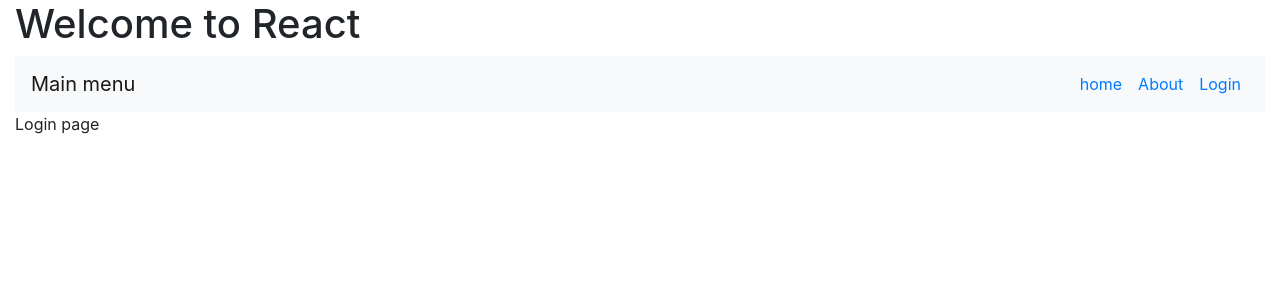
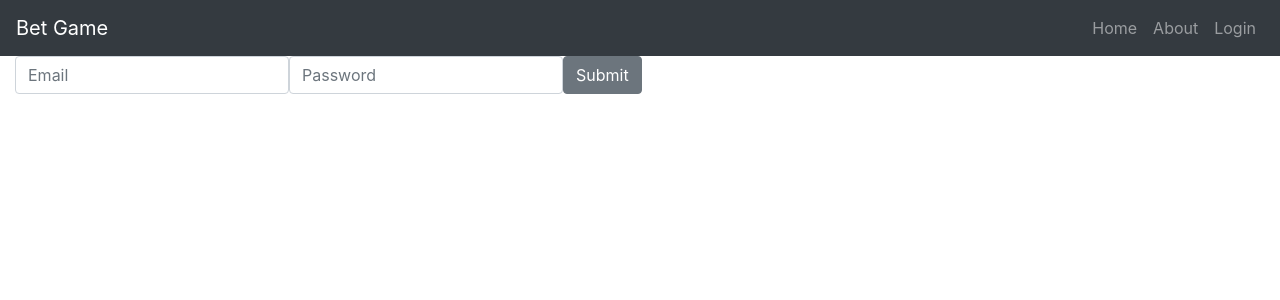
Before and after one commit to blaskodaniel/Betgame, a React (Create React App) app: page /login in a window 1280 px wide. Shown: the top 300 px of the page. Built offline with nearby package versions, Linux system fonts and the light colour scheme.

Commit message:
Menu change

```diff
--- a/src/components/App/App.js
+++ b/src/components/App/App.js
@@ -11,9 +11,8 @@ class App extends Component {
     return (
       <BrowserRouter>
         <div className="App">
-          <div className="container-fluid">
+          <div className="container-fluid p-0">
             <header className="App-header">
-              <h1 className="App-title">Welcome to React</h1>
               <MainMenu />
             </header>
           </div>
--- a/src/components/Login/Login.js
+++ b/src/components/Login/Login.js
@@ -1,12 +1,23 @@
 import React, { Component } from 'react';
+import { Button, Form, FormGroup, Label, Input } from 'reactstrap';
 import './Login.css';
 
 class Login extends Component {
   render() {
     return (
-        <div>
-          Login page
-        </div>
+      <Form inline>
+        <FormGroup>
+          <Label for="exampleEmail" hidden>Email</Label>
+          <Input type="email" name="email" id="exampleEmail" placeholder="Email" />
+        </FormGroup>
+        {' '}
+        <FormGroup>
+          <Label for="examplePassword" hidden>Password</Label>
+          <Input type="password" name="password" id="examplePassword" placeholder="Password" />
+        </FormGroup>
+        {' '}
+        <Button>Submit</Button>
+      </Form>
     );
   }
 }
--- a/src/components/MainMenu/MainMenu.js
+++ b/src/components/MainMenu/MainMenu.js
@@ -29,19 +29,19 @@ class MainMenu extends Component {
   render() {
     return (
       <div>
-        <Navbar color="light" light expand="md">
-          <NavbarBrand href="/">Main menu</NavbarBrand>
+        <Navbar color="dark" dark expand="md">
+          <NavbarBrand href="/">Bet Game</NavbarBrand>
           <NavbarToggler onClick={this.toggle} />
           <Collapse isOpen={this.state.isOpen} navbar>
             <Nav className="ml-auto" navbar>
               <NavItem>
-                <NavLink><Link to="/">home</Link></NavLink>
+                <Link className="nav-link" to="/">Home</Link>
               </NavItem>
               <NavItem>
-                <NavLink><Link to="/about">About</Link></NavLink>
+                <Link className="nav-link" to="/about">About</Link>
               </NavItem>
               <NavItem>
-                <NavLink><Link to="/login">Login</Link></NavLink>
+                <Link className="nav-link" to="/login">Login</Link>
               </NavItem>
             </Nav>
           </Collapse>
```
Also changed, not shown: 1 other file (tests, documents, lock files or other folders).
